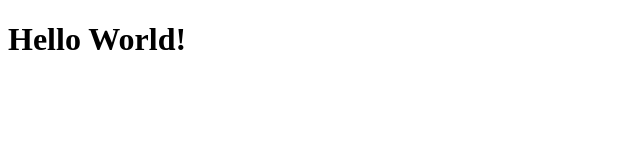
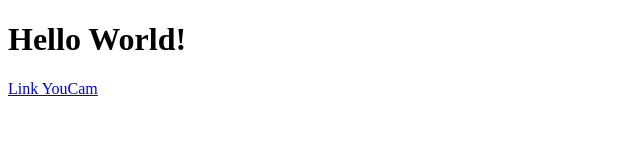
Before and after one commit to nullomicron/nullomicron.github.io, a plain HTML site: page index.html in a window 1280 px wide. Shown: the whole page, without its empty margins (0-640 px from the left). Drawn offline with Linux system fonts and the light colour scheme.

Commit message:
Update index.html

```diff
--- a/index.html
+++ b/index.html
@@ -6,5 +6,6 @@
 </head>
 <body>
 	<h1>Hello World!</h1>
+	<a href="https://nullomicron.github.io/youcam/index.html">Link YouCam</a>
 </body>
 </html>
```
